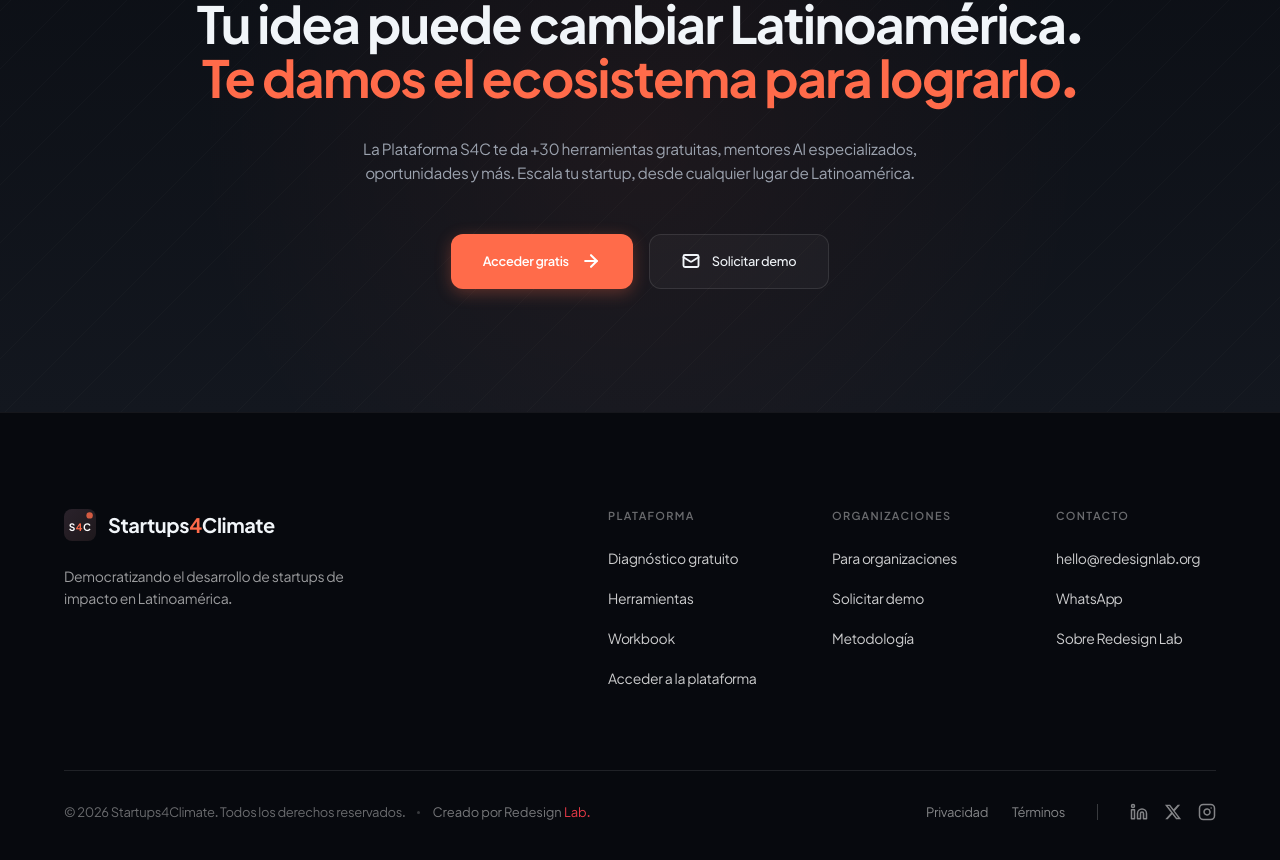
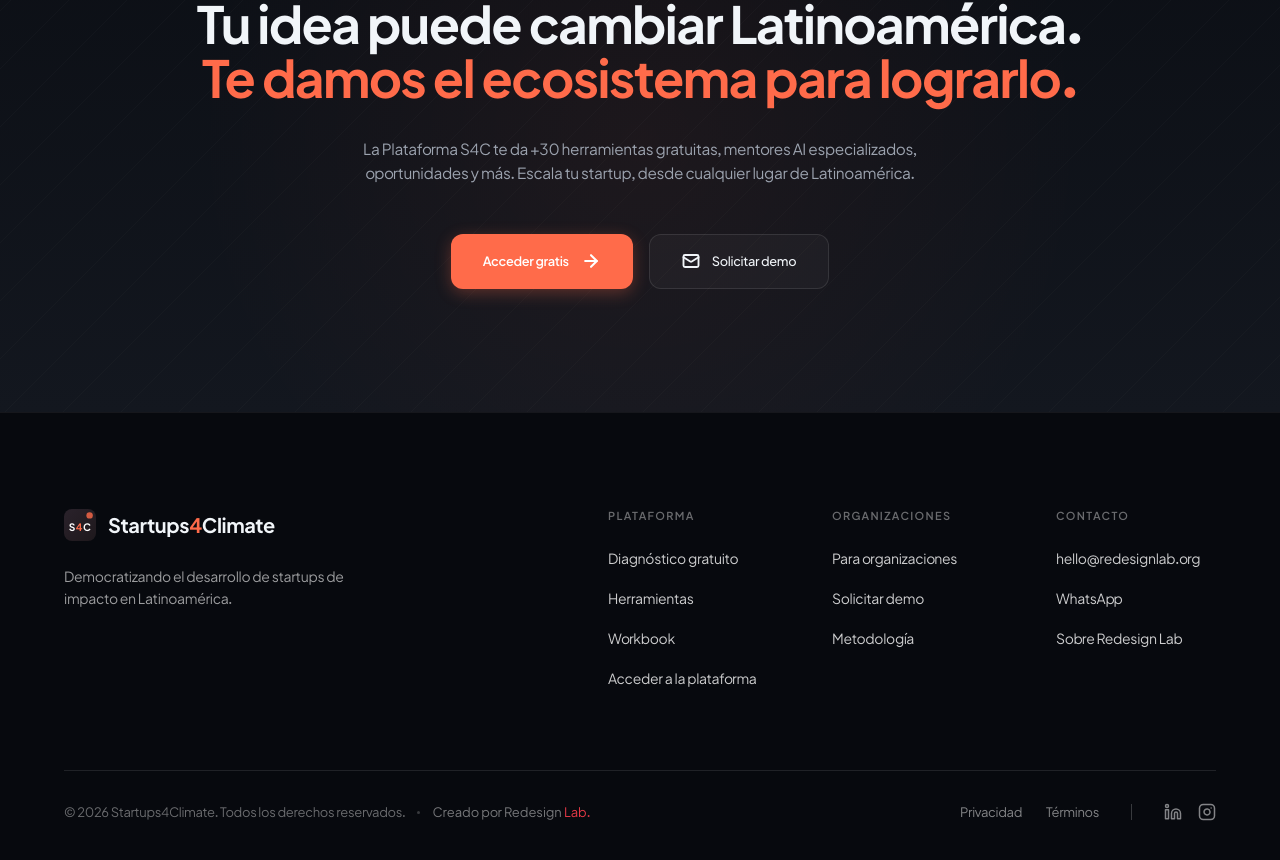
Before and after one commit to lorenzoortiz-ind/startups4climate, a Next.js app: page / in a window 1280 px wide. Shown: the part 5667-6527 px from the top of the page. Built offline with nearby package versions, Linux system fonts and the light colour scheme; no server answers.

Commit message:
Footer: eliminar icono X y actualizar link de Instagram a re.design_lab

```diff
--- a/src/components/Footer.tsx
+++ b/src/components/Footer.tsx
@@ -193,10 +193,7 @@ export default function Footer() {
               <a href="https://www.linkedin.com/company/redesignlab" target="_blank" rel="noopener noreferrer" style={{ color: 'rgba(255, 255, 255, 0.5)' }} onMouseOver={(e) => e.currentTarget.style.color = '#fff'} onMouseOut={(e) => e.currentTarget.style.color = 'rgba(255, 255, 255, 0.5)'}>
                 <svg width="18" height="18" viewBox="0 0 24 24" fill="none" stroke="currentColor" strokeWidth="2" strokeLinecap="round" strokeLinejoin="round"><path d="M16 8a6 6 0 0 1 6 6v7h-4v-7a2 2 0 0 0-2-2 2 2 0 0 0-2 2v7h-4v-7a6 6 0 0 1 6-6z" /><rect x="2" y="9" width="4" height="12" /><circle cx="4" cy="4" r="2" /></svg>
               </a>
-              <a href="https://x.com/redesignlabpe" target="_blank" rel="noopener noreferrer" style={{ color: 'rgba(255, 255, 255, 0.5)' }} onMouseOver={(e) => e.currentTarget.style.color = '#fff'} onMouseOut={(e) => e.currentTarget.style.color = 'rgba(255, 255, 255, 0.5)'}>
-                <svg width="18" height="18" viewBox="0 0 24 24" fill="currentColor"><path d="M18.244 2.25h3.308l-7.227 8.26 8.502 11.24H16.17l-5.214-6.817L4.99 21.75H1.68l7.73-8.835L1.254 2.25H8.08l4.713 6.231zm-1.161 17.52h1.833L7.084 4.126H5.117z" /></svg>
-              </a>
-              <a href="https://instagram.com/redesignlab.pe" target="_blank" rel="noopener noreferrer" style={{ color: 'rgba(255, 255, 255, 0.5)' }} onMouseOver={(e) => e.currentTarget.style.color = '#fff'} onMouseOut={(e) => e.currentTarget.style.color = 'rgba(255, 255, 255, 0.5)'}>
+              <a href="https://www.instagram.com/re.design_lab" target="_blank" rel="noopener noreferrer" style={{ color: 'rgba(255, 255, 255, 0.5)' }} onMouseOver={(e) => e.currentTarget.style.color = '#fff'} onMouseOut={(e) => e.currentTarget.style.color = 'rgba(255, 255, 255, 0.5)'}>
                 <svg width="18" height="18" viewBox="0 0 24 24" fill="none" stroke="currentColor" strokeWidth="2" strokeLinecap="round" strokeLinejoin="round"><rect x="2" y="2" width="20" height="20" rx="5" ry="5" /><path d="M16 11.37A4 4 0 1 1 12.63 8 4 4 0 0 1 16 11.37z" /><line x1="17.5" y1="6.5" x2="17.51" y2="6.5" /></svg>
               </a>
             </div>
```
